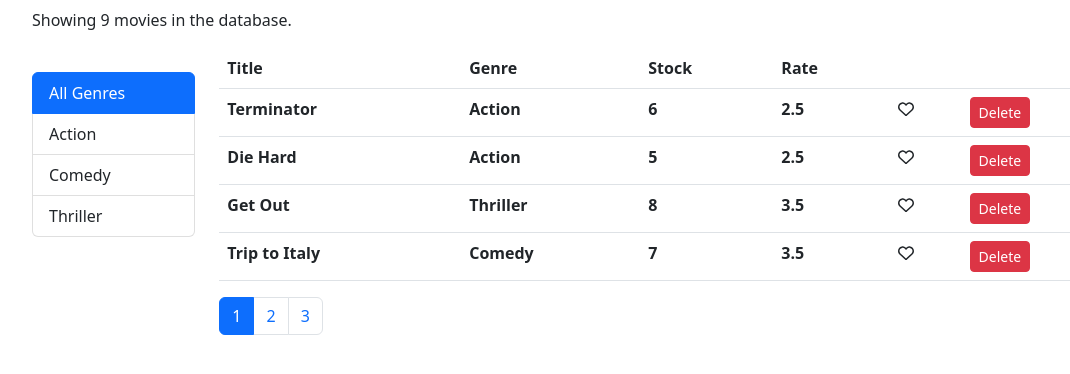
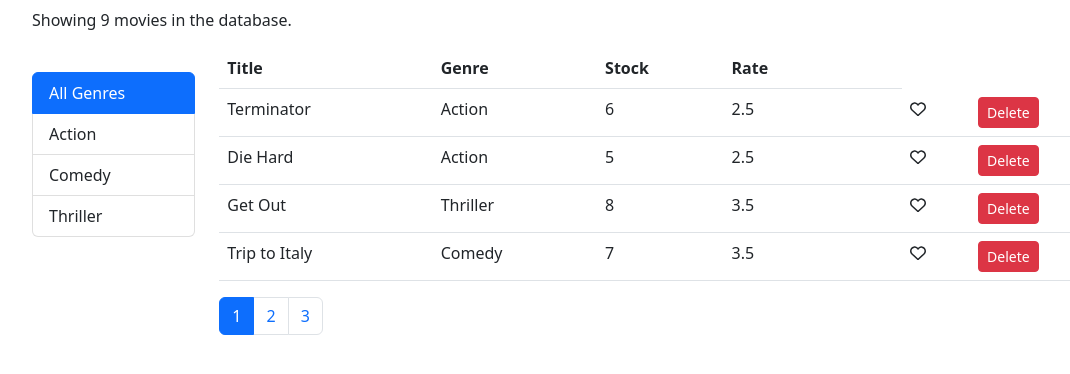
Before and after one commit to saeedmaldosary/react-movies-table, a React (Create React App) app: page / in a window 1280 px wide. Shown: the top 374 px of the page, without its empty margins (58-1128 px from the left). Built offline with nearby package versions, Linux system fonts and the light colour scheme.

Commit message:
Create table body component

```diff
--- a/src/components/MovieTable.jsx
+++ b/src/components/MovieTable.jsx
@@ -1,11 +1,11 @@
 import React from "react";
-import Like from "./common/like";
 import TableHeader from "./common/tableHeader";
+import TableBody from "./common/tableBody";
 
 const MovieTable = (props) => {
   var tableColumns = [
     { title: "Title", name: "title" },
-    { title: "Genre", name: "genre.name" },
+    { title: "Genre", name: "genre.name", subName: "name" },
     { title: "Stock", name: "numberInStock" },
     { title: "Rate", name: "dailyRentalRate" },
     { title: "", name: "like" },
@@ -32,31 +32,18 @@ const MovieTable = (props) => {
           <TableHeader
             columns={tableColumns}
             data={movies}
+            onSort={onSort}
             onChangeGenre={onChangeGenre}
             currentGenre={currentGenre}
-            onSort={onSort}
           />
         </thead>
         <tbody>
-          {currentMovies.map((movie) => (
-            <tr key={movie._id}>
-              <th>{movie.title}</th>
-              <th>{movie.genre.name}</th>
-              <th>{movie.numberInStock}</th>
-              <th>{movie.dailyRentalRate}</th>
-              <th>
-                <Like liked={movie.liked} onClick={() => onLike(movie)} />
-              </th>
-              <th>
-                <button
-                  onClick={() => onDeleteMovieList(movie._id)}
-                  className="btn btn-danger btn-sm"
-                >
-                  Delete
-                </button>
-              </th>
-            </tr>
-          ))}
+          <TableBody
+            columns={tableColumns}
+            data={currentMovies}
+            onLike={onLike}
+            onDelete={onDeleteMovieList}
+          />
         </tbody>
       </table>
     </div>
--- /dev/null
+++ b/src/components/common/tableBody.jsx
@@ -0,0 +1,46 @@
+import React, { Component } from "react";
+import Like from "./like";
+
+class TableBody extends Component {
+  render() {
+    var { data, columns, onLike, onDelete } = this.props;
+    return (
+      <React.Fragment>
+        {data.map((d) => (
+          <tr key={d._id}>
+            {columns.map((c) => this.renderCell(c, d))}
+            <td>
+              <Like liked={d.liked} onClick={() => onLike(d)} />
+            </td>
+            <td>
+              <button
+                onClick={() => onDelete(d._id)}
+                className="btn btn-danger btn-sm"
+              >
+                Delete
+              </button>
+            </td>
+          </tr>
+        ))}
+      </React.Fragment>
+    );
+  }
+
+  renderCell = (column, data) => {
+    if (column.name.includes(".")) {
+      return (
+        <td key={this.createKey(data, column)}>
+          {data[column.name.split(".")[0]][column.subName]}
+        </td>
+      );
+    } else {
+      return <td key={this.createKey(data, column)}>{data[column.name]}</td>;
+    }
+  };
+
+  createKey = (item, column) => {
+    return item._id + column.name;
+  };
+}
+
+export default TableBody;
```
